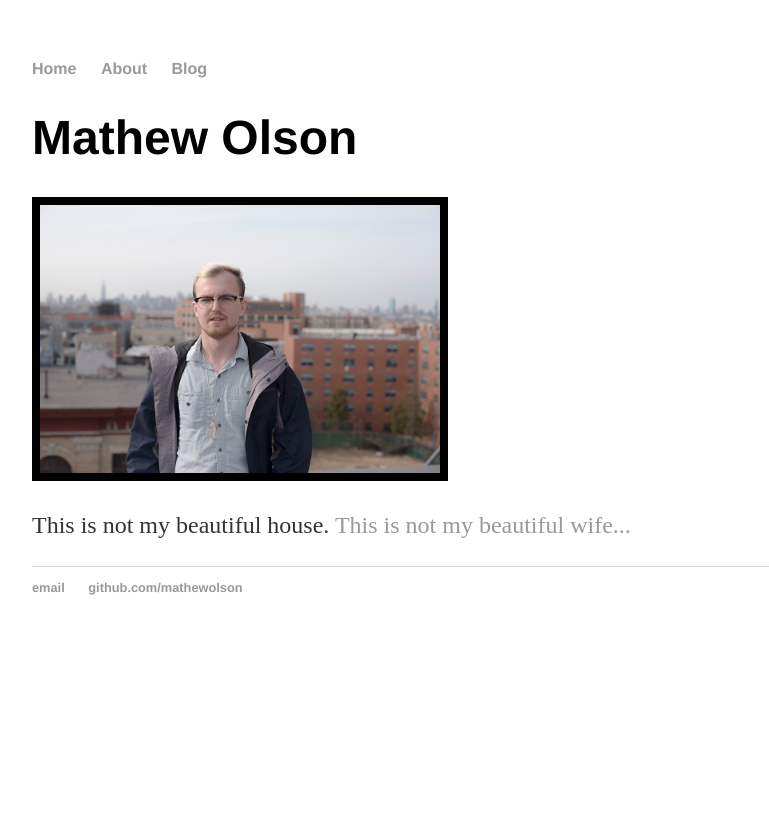
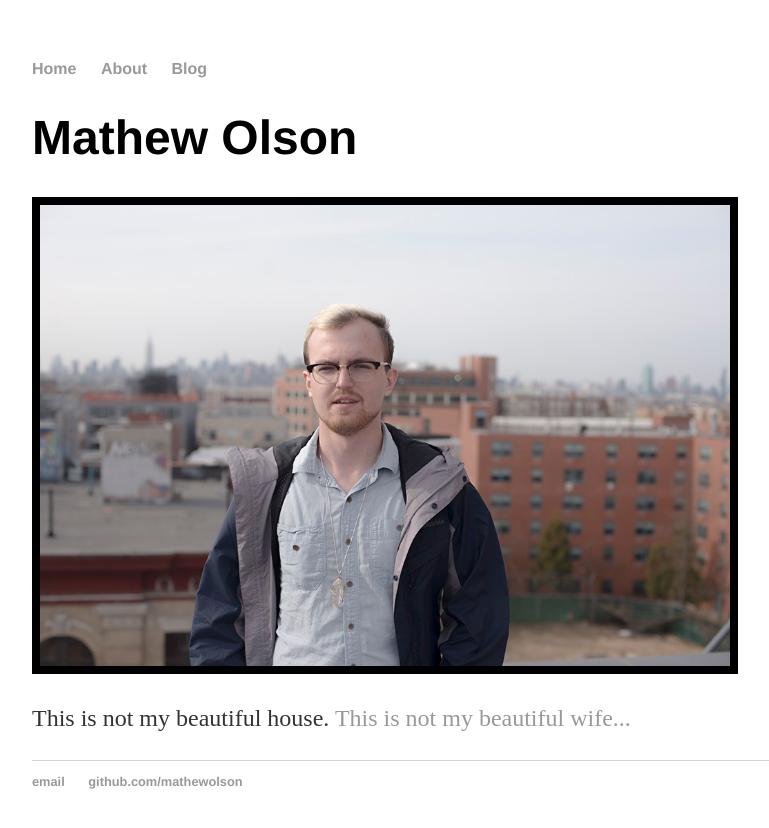
Before and after one commit to mathewolson/mathewolson.github.io, a Jekyll site: the page built from index.html, in a window 1280 px wide. Shown: the top 828 px of the page, without its empty margins (160-929 px from the left). Built offline with Jekyll 4.4.1, drawn with Linux system fonts in a browser that asks for light colours.

Commit message:
Update index.html

```diff
--- a/index.html
+++ b/index.html
@@ -4,6 +4,6 @@
 ---
 <div class="blurb">
 	<h1>Mathew Olson</h1>
-	<img src="https://raw.githubusercontent.com/mathewolson/mathewolson.github.io/master/DSC_7853_small.jpg" alt="Photo by Michael Zhao" width=400px border=8px/>
+	<img src="https://raw.githubusercontent.com/mathewolson/mathewolson.github.io/master/DSC_7853_small.jpg" alt="Photo by Michael Zhao" width=690px border=8px/>
 	<p>This is not my beautiful house. <a href="/about">This is not my beautiful wife...</a></p>
 </div><!-- /.blurb -->
```
